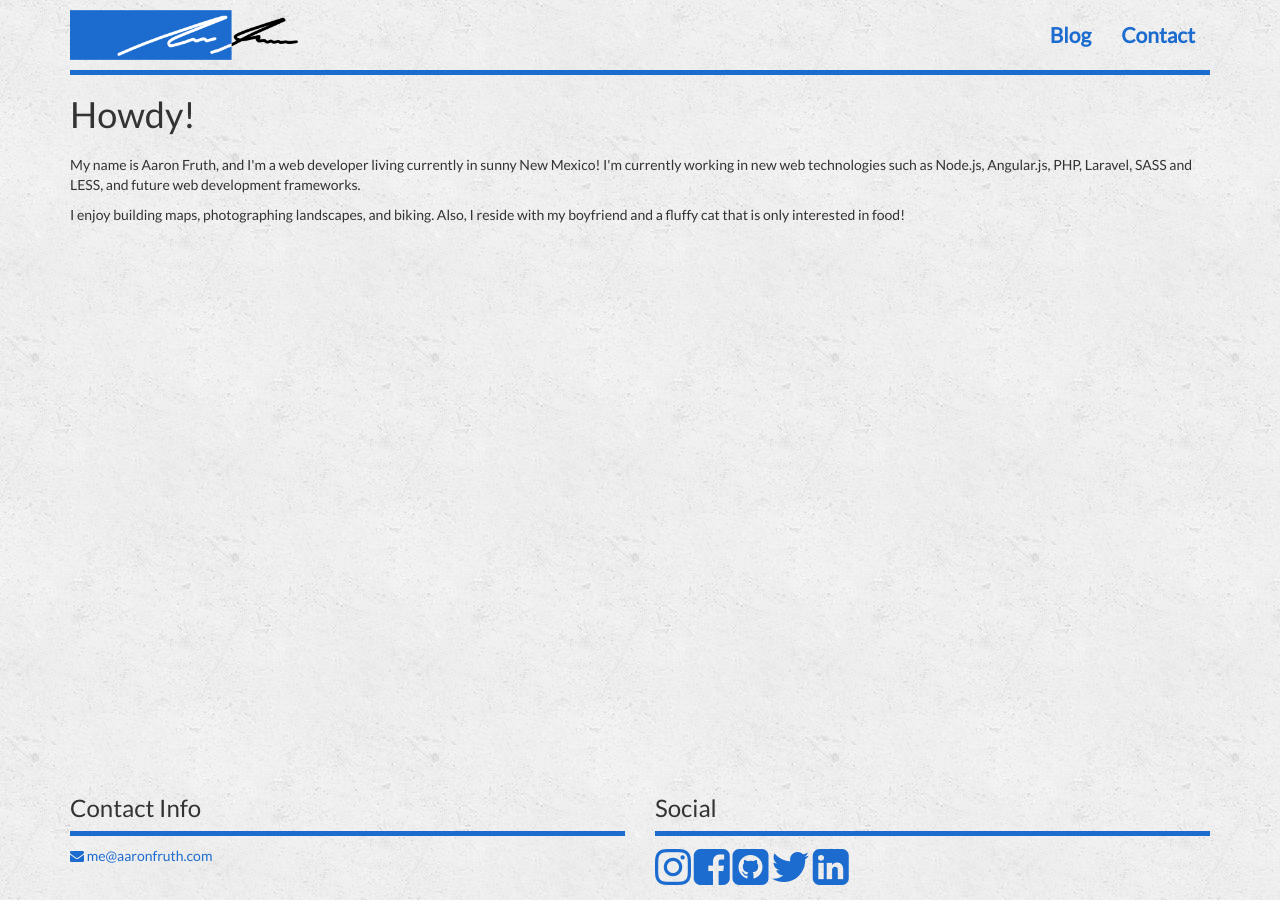
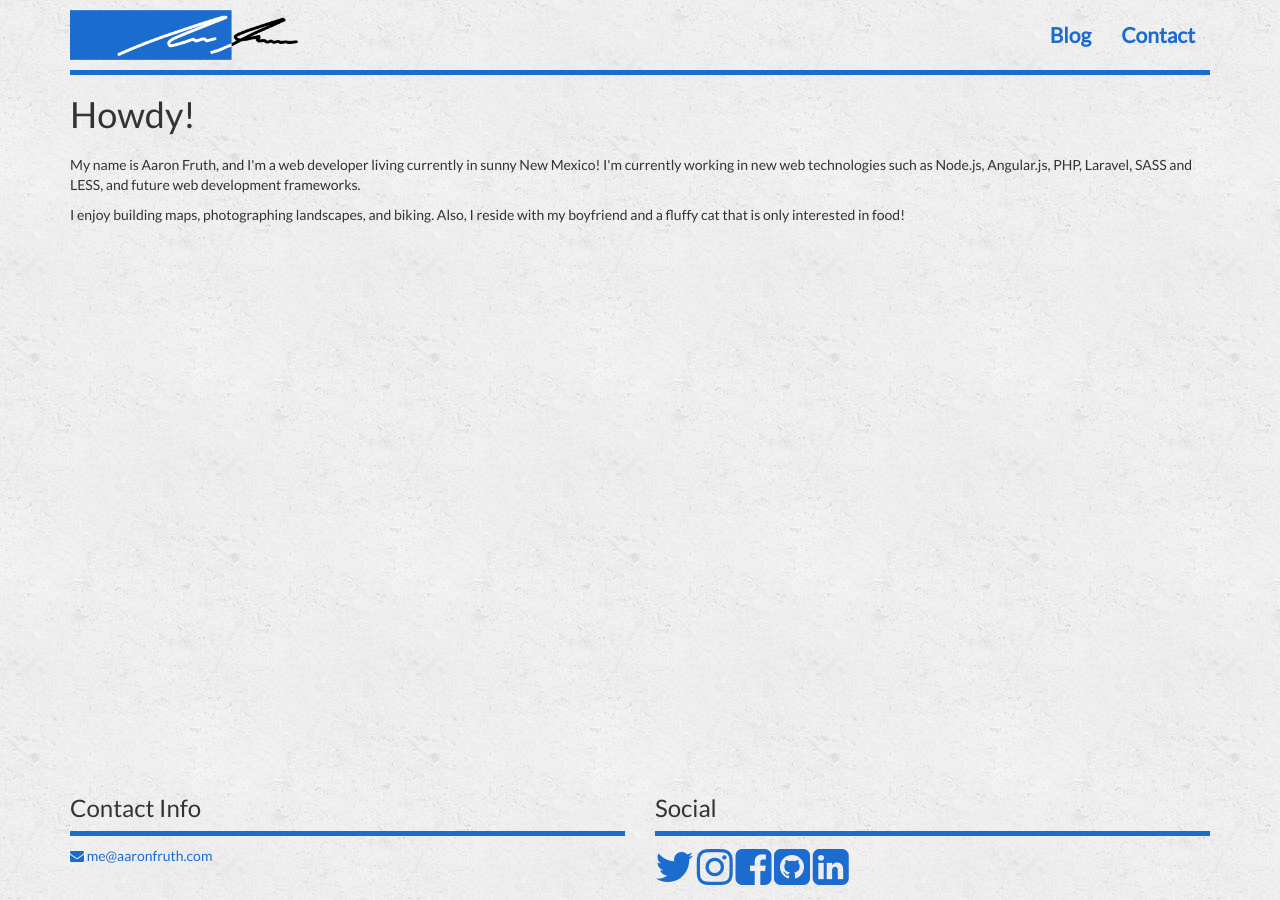
Before and after one commit to fruth/fruth.github.io, a Jekyll site: the page built from index.html, in a window 1280 px wide. Built offline with Jekyll 4.4.1, drawn with Linux system fonts in a browser that asks for light colours; nearby versions of some CDN libraries.

Commit message:
Move twitter

```diff
--- a/_includes/footer.html
+++ b/_includes/footer.html
@@ -8,10 +8,10 @@
       <div class="col-md-6">
         <h3>Social</h3>
         <p>
+          <a target="_blank" href="https://www.twitter.com/{{site.twitter_username}}/"><i class="fa fa-twitter fa-3x" aria-hidden="true"></i></a>
           <a target="_blank" href="https://www.instagram.com/{{site.instagram_username}}/"><i class="fa fa-instagram fa-3x" aria-hidden="true"></i></a>
           <a target="_blank" href="https://www.facebook.com/{{site.facebook_username}}"><i class="fa fa-facebook-square fa-3x" aria-hidden="true"></i></a>
           <a target="_blank" href="https://github.com/{{site.github_username}}"><i class="fa fa-github-square fa-3x" aria-hidden="true"></i></a>
-          <a target="_blank" href="https://www.twitter.com/{{site.twitter_username}}/"><i class="fa fa-twitter fa-3x" aria-hidden="true"></i></a>
           <a target="_blank" href="https://www.linkedin.com/in/{{site.linkedin_username}}"><i class="fa fa-linkedin-square fa-3x" aria-hidden="true"></i></a>
         </p>
       </div>
```
